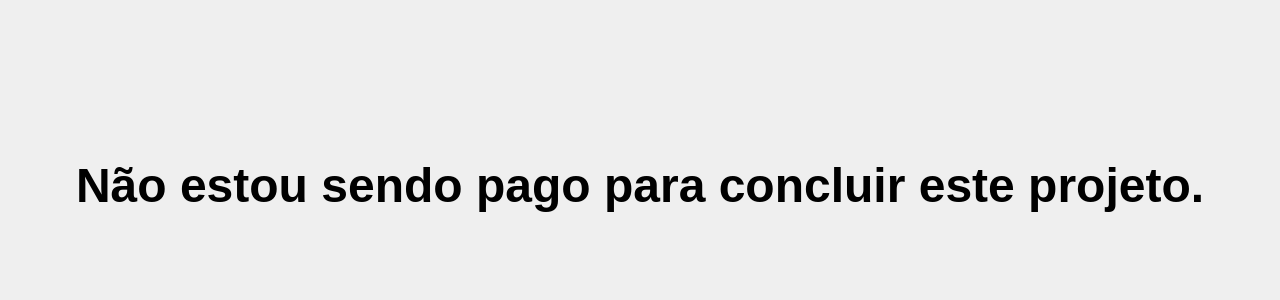
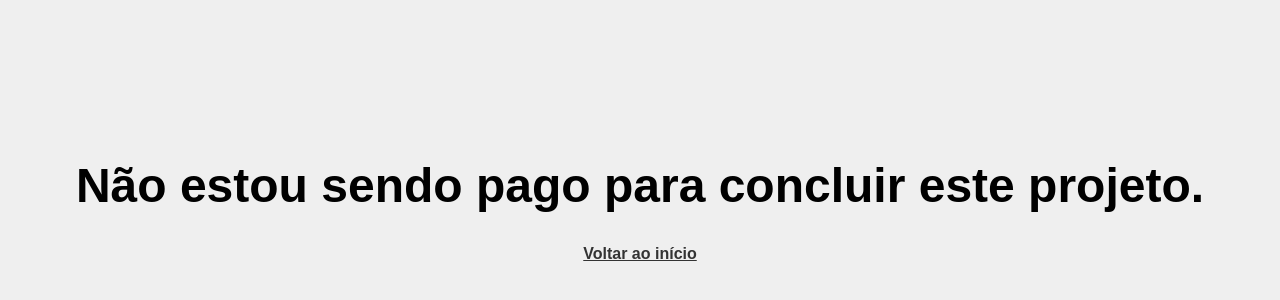
Before and after one commit to GabryelKadmo/ExercicioNavegacaoWEB, a plain HTML site: page indignas.html in a window 1280 px wide. Shown: the part 192-492 px from the top of the page. Drawn offline with Linux system fonts and the light colour scheme.

Commit message:
Add files via upload

```diff
--- a/indignas.html
+++ b/indignas.html
@@ -18,11 +18,25 @@
             text-align: center;
             margin-top: 350px;
         }
+
+        .return {
+            color: #333;
+            font-weight: bold;
+            transition: color 0.2s ease-in-out;
+            display: flex;
+            justify-content: center;
+            border:none;
+        }
+
+        .return:hover {
+            color: #004499;
+        }
     </style>
 </head>
 
 <body>
     <h1>Não estou sendo pago para concluir este projeto.</h1>
+    <a class="return" href="index.html">Voltar ao início</a>
 </body>
 
 </html>
```
Also changed, not shown: index.html (+1 -1 lines), store.html (+1 -1 lines), styles.css (+8 -1 lines).
